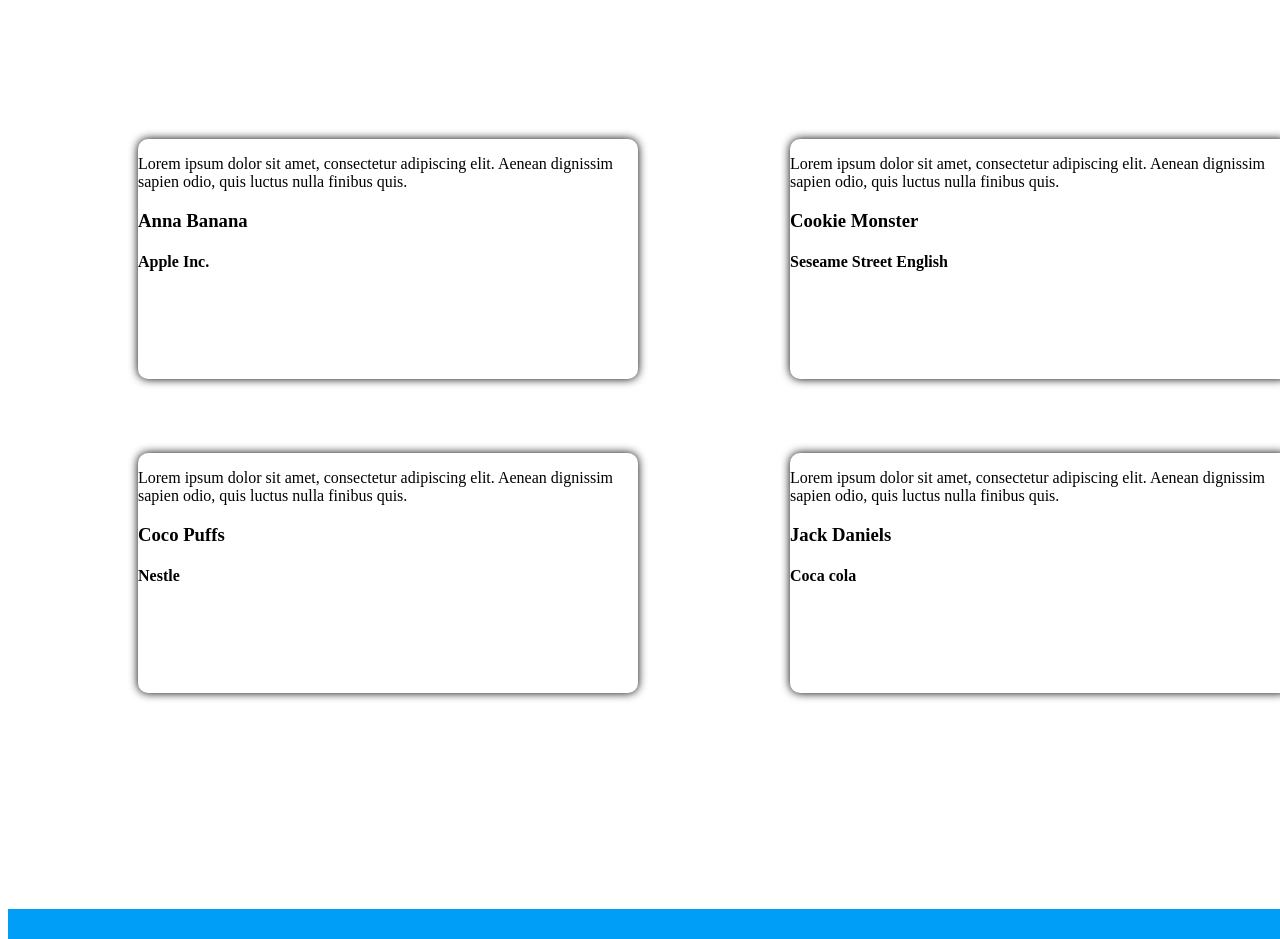
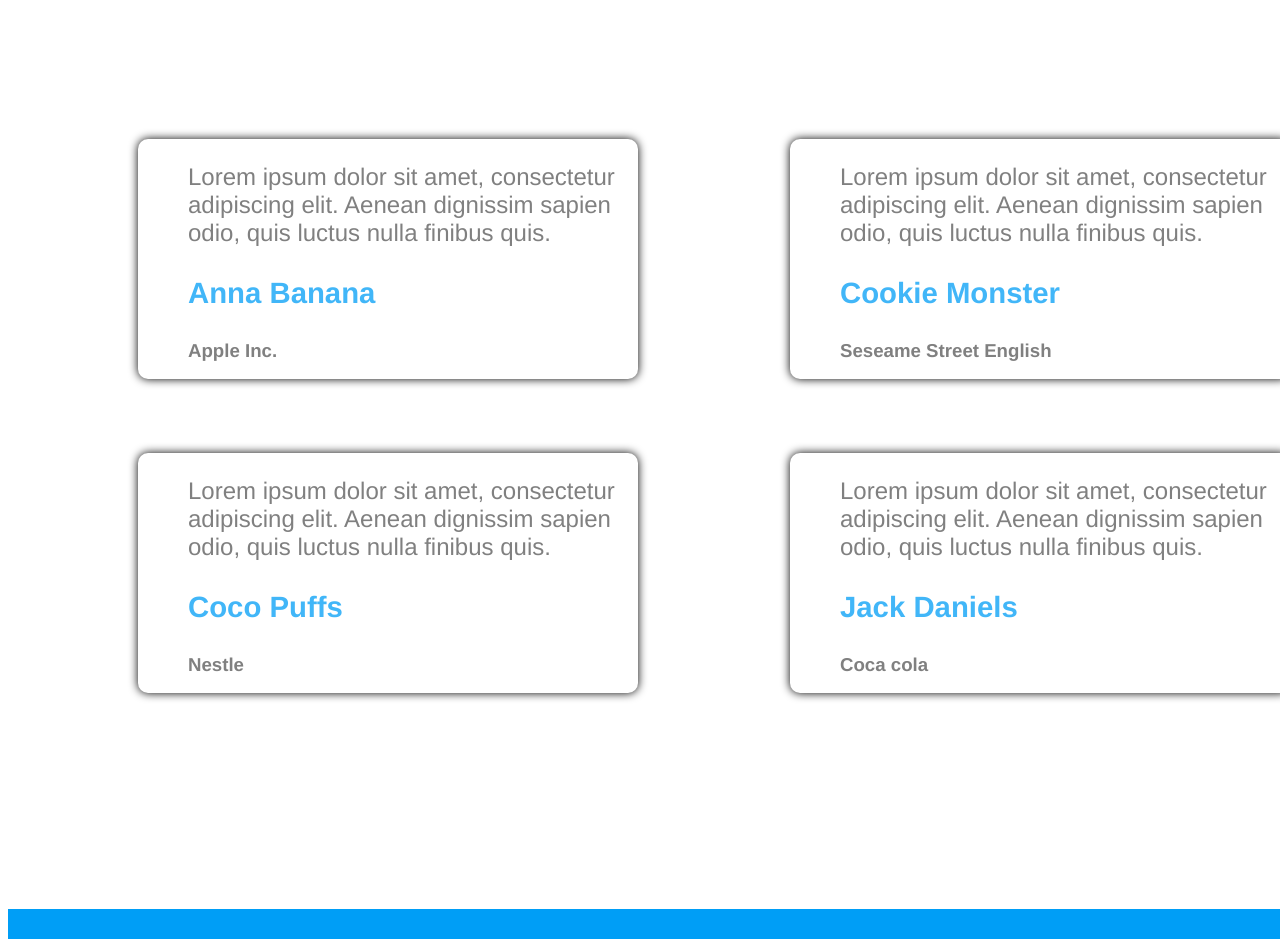
Before and after one commit to JanetSawari/Solarium1, a plain HTML site: page Landing page/images/index.html in a window 1280 px wide. Shown: the part 1820-2759 px from the top of the page. Drawn offline with Linux system fonts and the light colour scheme.

Commit message:
Update style.css

```diff
--- a/Landing page/css/style.css
+++ b/Landing page/css/style.css
@@ -128,6 +128,16 @@ head#container{
   overflow: hidden;
 }
 
+.cimg1{
+  width:100px;
+  height:100px;
+  border-radius:50%;
+  box-shadow: 0px 0px 10px 0px;
+  margin-top:230px;
+  margin-left:150px;
+
+}
+
 .box1{
   width: 500px;
   height:240px;
@@ -139,6 +149,28 @@ head#container{
   margin-top: 195px;
   margin-bottom: 0px;
   box-shadow: 0px 0px 10px 0px;
+  font-family:Helvetica;
+
+}
+
+#box1para{
+  margin-left:50px;
+  font-size:18pt;
+  color:grey;
+}
+
+#name1{
+  margin-left:50px;
+  font-size:22pt;
+  color: #41B6F8;
+
+
+}
+
+#company1{
+  margin-left:50px;
+  font-size:14pt;
+  color: grey;
 
 }
 
@@ -153,6 +185,26 @@ head#container{
   margin-top: 195px;
   margin-bottom:74px;
   box-shadow: 0px 0px 10px 0px;
+  font-family:Helvetica;
+
+}
+
+#box2para{
+  margin-left:50px;
+  font-size:18pt;
+  color:grey;
+}
+
+#name2{
+  margin-left:50px;
+  font-size:22pt;
+  color: #41B6F8;
+}
+
+#company2{
+  margin-left:50px;
+  font-size:14pt;
+  color: grey;
 
 }
 
@@ -165,6 +217,29 @@ head#container{
   margin-right: 22px;
   margin-left:130px;
   box-shadow: 0px 0px 10px 0px;
+  font-family:Helvetica;
+}
+
+
+#box3para{
+  margin-left:50px;
+  font-size:18pt;
+  color:grey;
+}
+
+#name3{
+  margin-left:50px;
+  font-size:22pt;
+  color: #41B6F8;
+
+
+}
+
+#company3{
+  margin-left:50px;
+  font-size:14pt;
+  color: grey;
+
 }
 
 .box4{
@@ -176,6 +251,29 @@ head#container{
   margin-right: 22px;
   margin-left:130px;
   box-shadow: 0px 0px 10px 0px;
+  font-family:Helvetica;
+
+}
+
+
+#box4para{
+  margin-left:50px;
+  font-size:18pt;
+  color:grey;
+}
+
+#name4{
+  margin-left:50px;
+  font-size:22pt;
+  color: #41B6F8;
+
+
+}
+
+#company4{
+  margin-left:50px;
+  font-size:14pt;
+  color: grey;
 
 }
 
@@ -234,7 +332,7 @@ input[type=text]{
   float:right;
   margin-top:115px;
   margin-bottom:137px;
-  display: inline-box;
+  display:inline-box;
   list-style:none;
   margin-right:80px;
 
```
